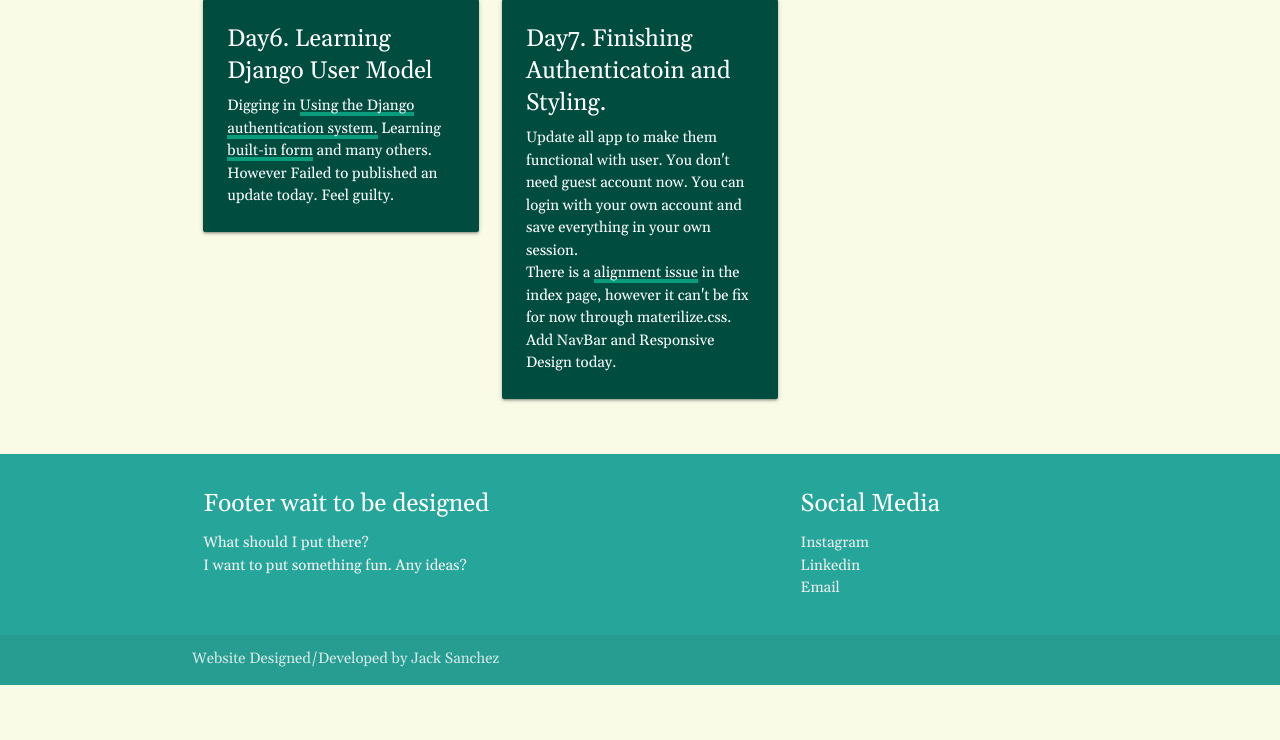
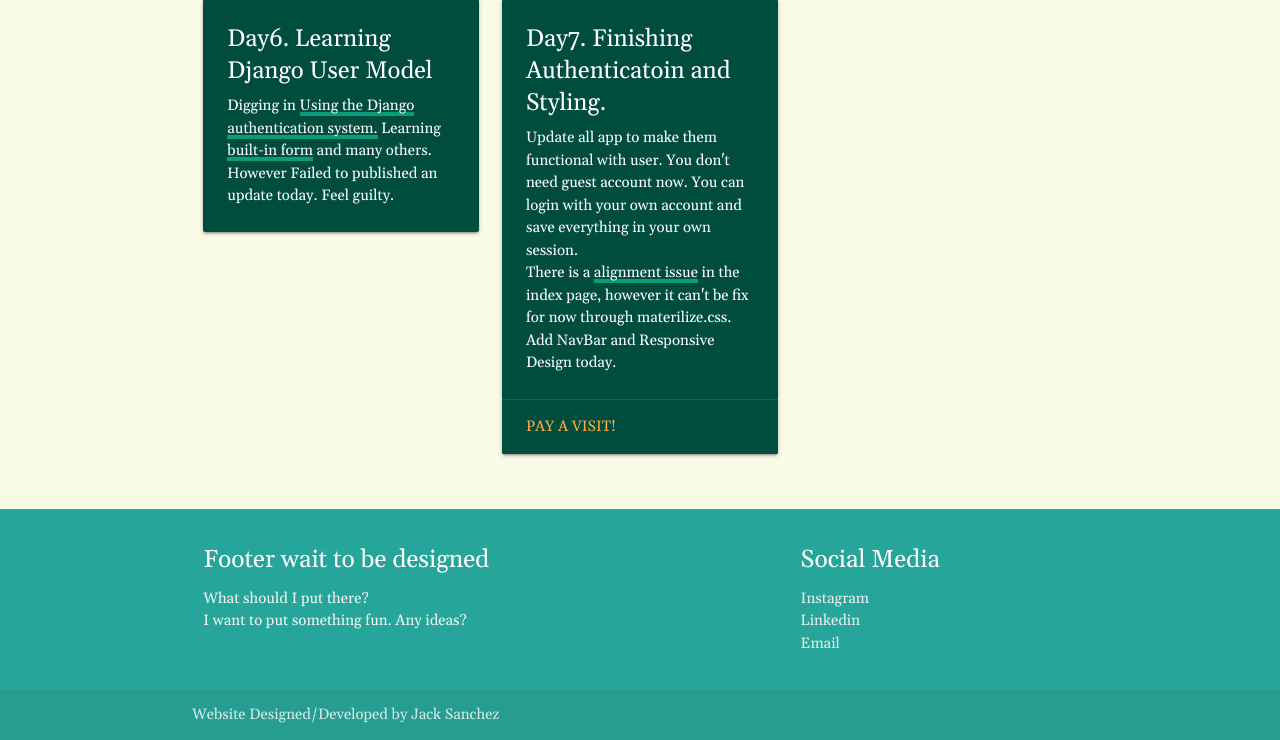
Before and after one commit to ebbsanchez/ebbtools, a Django app: page / in a window 1280 px wide. Shown: the part 1346-2086 px from the top of the page. Before the commit the page ends 2031 px from the top, so only its background shows below. Run offline with Django 3.2, Linux system fonts and the light colour scheme.

Commit message:
Add action to day7

```diff
--- a/practicezone/practicezone/templates/index.html
+++ b/practicezone/practicezone/templates/index.html
@@ -167,6 +167,9 @@
 								Add NavBar and Responsive Design today.
 							</p>
 						</div>
+						<div class="card-action">
+							<a href="/accounts">Pay a visit!</a>
+						</div>
 					</div>
 				</div>
 
```
